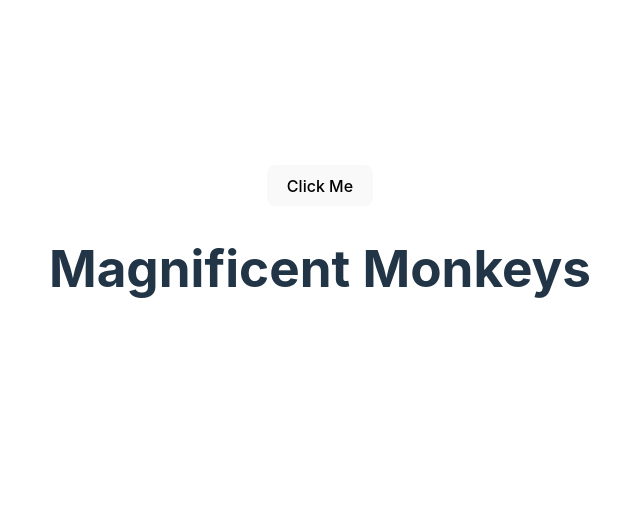
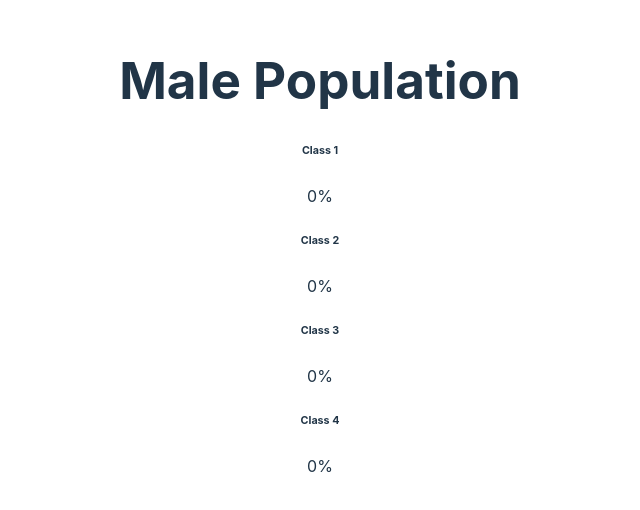
Before and after one commit to Suryakumar-Selvakumar/Practice-React, a React (Vite) app: page / in a window 1280 px wide. Shown: the part 152-662 px from the top of the page, without its empty margins (320-960 px from the left). Built offline with nearby package versions, Linux system fonts and the light colour scheme.

Commit message:
feat(`PercentageStat.jsx`): Custom prop validation
Practice validating props of a react component using custom functions

```diff
--- a/src/App.jsx
+++ b/src/App.jsx
@@ -1,20 +1,17 @@
 import "./App.css";
-import { useState } from "react";
+import PercentageStat from "./components/PercentageStat";
 
 const App = () => {
-  const [heading, setHeading] = useState("Magnificent Monkeys");
-
-  const clickHandler = () => {
-    setHeading("Radical Rhinos");
-  };
-
   return (
-    <>
-      <button type="button" onClick={clickHandler}>
-        Click Me
-      </button>
-      <h1>{heading}</h1>
-    </>
+    <div>
+      <h1>Male Population</h1>
+      <div>
+        <PercentageStat label="Class 1" />
+        <PercentageStat label="Class 2" />
+        <PercentageStat label="Class 3" />
+        <PercentageStat label="Class 4" />
+      </div>
+    </div>
   );
 };
 
--- /dev/null
+++ b/src/components/PercentageStat.jsx
@@ -0,0 +1,66 @@
+import PropTypes from "prop-types";
+import { Component } from "react";
+
+class PercentageStat extends Component {
+  constructor(props) {
+    super(props);
+    this.label = props.label;
+    this.score = props.score;
+    this.total = props.total;
+  }
+
+  render() {
+    return (
+      <div>
+        <h6>{this.label}</h6>
+        <span>{Math.round((this.score / this.total) * 100)}%</span>
+      </div>
+    );
+  }
+}
+
+function isNumeric(value) {
+  const regex = /^(\+|-)?((\d*\.?\d+)|(\d+\.?\d*))$/;
+  return (
+    Number.isFinite(value) || (typeof value === "string" && regex.test(value))
+  );
+}
+
+function isNonZero(value) {
+  return +value !== 0;
+}
+
+function validatedType(...validators) {
+  return function (props, propName, componentName) {
+    const value = props[propName];
+
+    const valid = validators.every((validator) => {
+      if (typeof validator === "function") {
+        const result = validator(value);
+        return typeof result === "boolean" && result;
+      }
+
+      return false;
+    });
+
+    if (!valid) {
+      return new Error(
+        `Invalid prop \`${propName}\` passed to \`${componentName}\`. Validation failed.`
+      );
+    }
+  };
+}
+
+PercentageStat.defaultProps = {
+  label: "Class 0",
+  score: 0,
+  total: 1,
+};
+
+PercentageStat.propTypes = {
+  label: PropTypes.string.isRequired,
+  score: validatedType(isNumeric),
+  total: validatedType(isNumeric, isNonZero),
+};
+
+export default PercentageStat;
```
